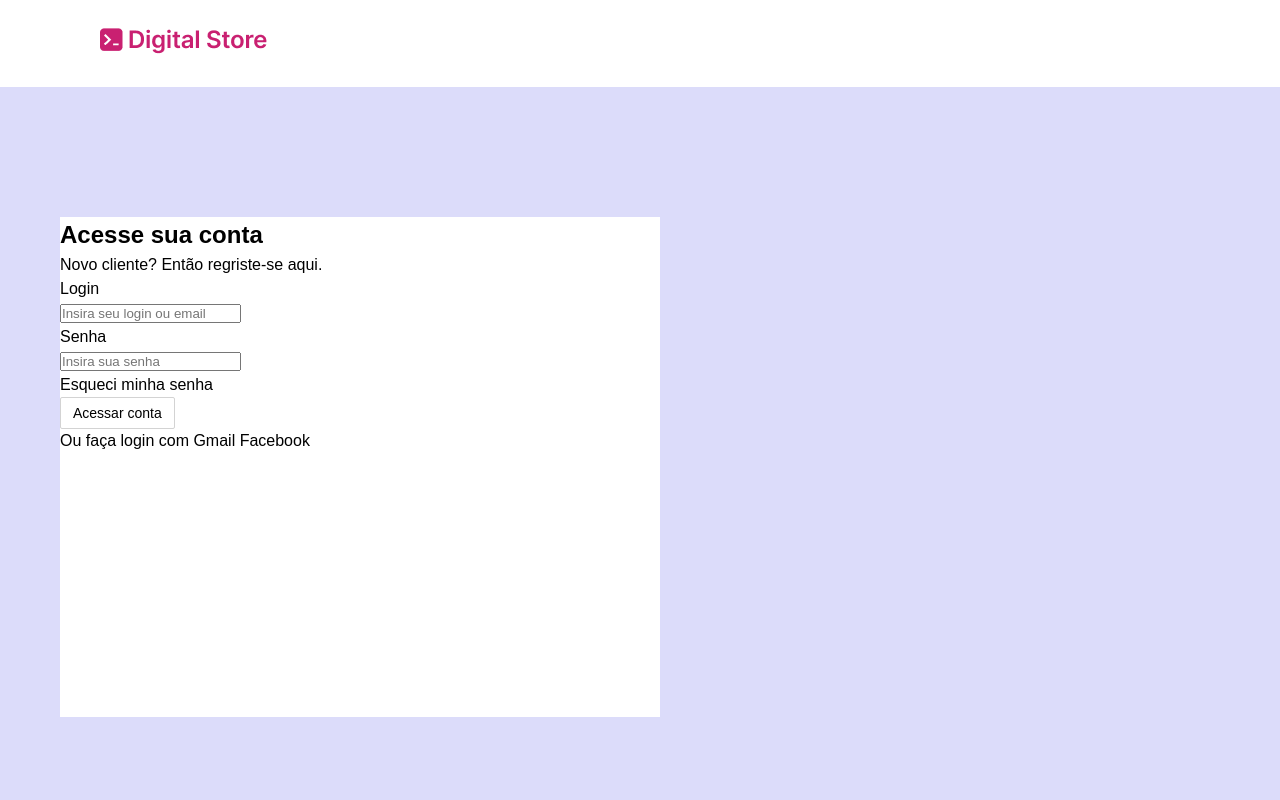
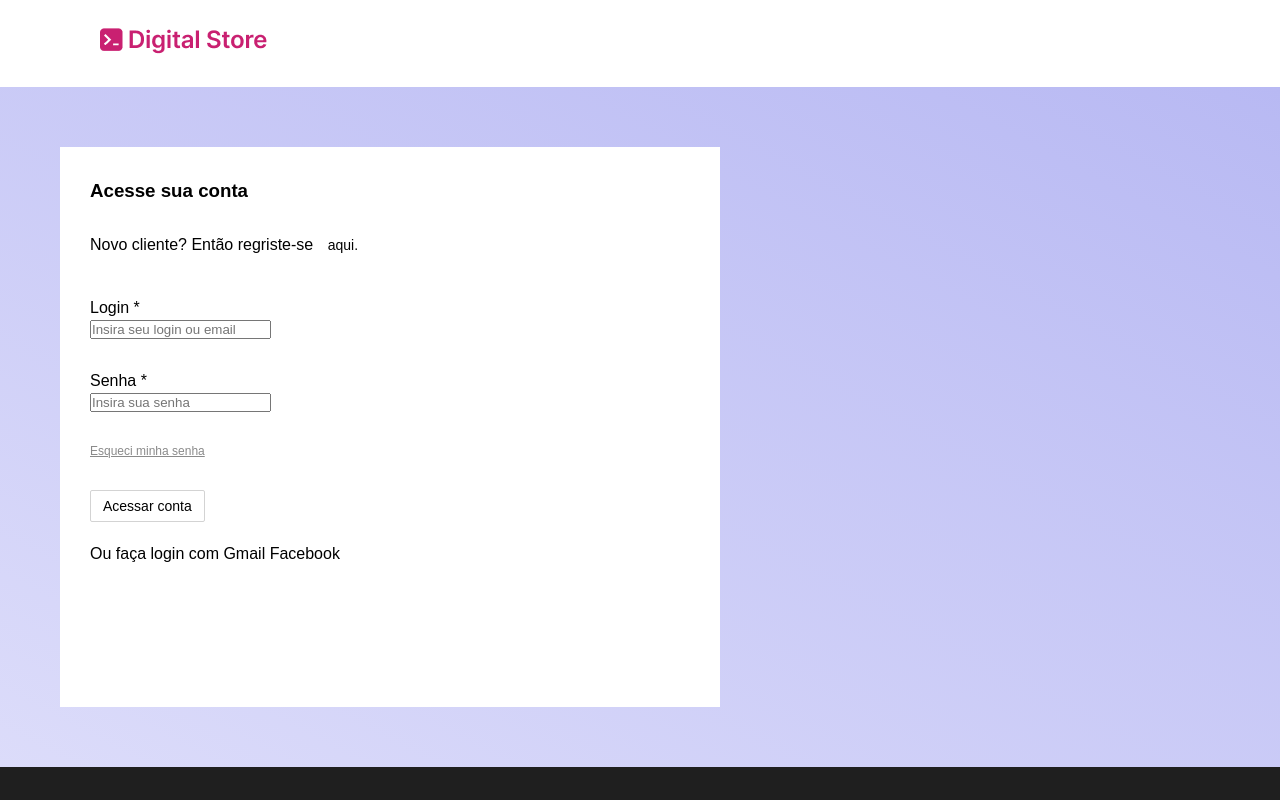
Before and after one commit to lucasrochabz/rocha-store, a React (Vite) app: page /login in a window 1280 px wide. Shown: the top 800 px of the page. Built offline with nearby package versions, Linux system fonts and the light colour scheme.

Commit message:
Modificado arquivo jsx da página Login

```diff
--- a/src/components/Footer/Footer.css
+++ b/src/components/Footer/Footer.css
@@ -1,7 +1,6 @@
 .footer-container {
   background-color: #1f1f1f;
   color: #ffffff;
-  margin-top: 100px;
   padding: 40px 80px 0;
 }
 
--- a/src/components/Header/Header.jsx
+++ b/src/components/Header/Header.jsx
@@ -34,7 +34,10 @@ export const Header = () => {
             Cadastre-se
           </Link>
 
-          <a className='button' href="#">Entrar</a>
+          <Link className='button' to="/login">
+            Entrar
+          </Link>
+
           <span>Carrinho</span>
         </div>
         <div className='header-nav'>
--- a/src/components/HeaderClean/HeaderClean.css
+++ b/src/components/HeaderClean/HeaderClean.css
@@ -1,7 +1,6 @@
 .header-clean-container {
   background-color: white;
   padding: 25px 100px;
-  margin-bottom: 70px;
 }
 
 .header-clean-container a {
--- a/src/pages/CreateAccount/CreateAccount.jsx
+++ b/src/pages/CreateAccount/CreateAccount.jsx
@@ -43,7 +43,7 @@ export const CreateAccount = () => {
         <div className="info-content">
           <p>Informações Pessoais</p>
           <hr />
-          <label htmlFor="nomecompleto">Nome Completo *</label>
+          <label htmlFor="nome-completo">Nome Completo *</label>
           <input
             name='nomeCompleto'
             placeholder="Insira seu nome"
--- a/src/pages/Login/Login.css
+++ b/src/pages/Login/Login.css
@@ -1,13 +1,35 @@
-body {
-  background-color: #dcdcfa;
+.login-container {
+  background: linear-gradient(to top right, #dcdcfa, #b8b9f3);
+  padding: 60px;
 }
 
-.login-container {
-  padding: 60px;
-}
 .login-content {
-
   background-color: #ffffff;
   width: 600px;
   height: 500px;
+  padding: 30px;
 }
+
+.login-content p {
+  margin-top: 20px;
+}
+
+.login-content label {
+  display: block;
+  /* background-color: red; */
+  margin-top: 30px;
+}
+
+.login-content input {
+  display: block;
+}
+
+.login-content a {
+  display: block;
+  margin-top: 30px;
+}
+
+.login-content button {
+  display: block;
+  margin-top: 30px;
+}
--- a/src/pages/Login/Login.jsx
+++ b/src/pages/Login/Login.jsx
@@ -1,3 +1,4 @@
+import { Link } from "react-router-dom"
 import { Footer } from "../../components/Footer/Footer"
 import { HeaderClean } from "../../components/HeaderClean/HeaderClean"
 import "./Login.css"
@@ -8,15 +9,20 @@ export const Login = () => {
       <HeaderClean />
       <section className="login-container">
         <div className="login-content">
-        <h1>Acesse sua conta</h1>
-        <p>Novo cliente? Então regriste-se aqui.</p>
+        <h3>Acesse sua conta</h3>
+        <p>
+          Novo cliente? Então regriste-se <span>aqui.</span>
+        </p>
 
-        <p>Login</p>
+        <label htmlFor="login">Login *</label>
         <input placeholder="Insira seu login ou email" type="text" />
-        <p>Senha</p>
+
+        <label htmlFor="senha">Senha *</label>
         <input placeholder="Insira sua senha" type="text" />
 
-        <p>Esqueci minha senha</p>
+        <Link to="#">
+          Esqueci minha senha
+        </Link>
 
         <button>Acessar conta</button>
 
```
